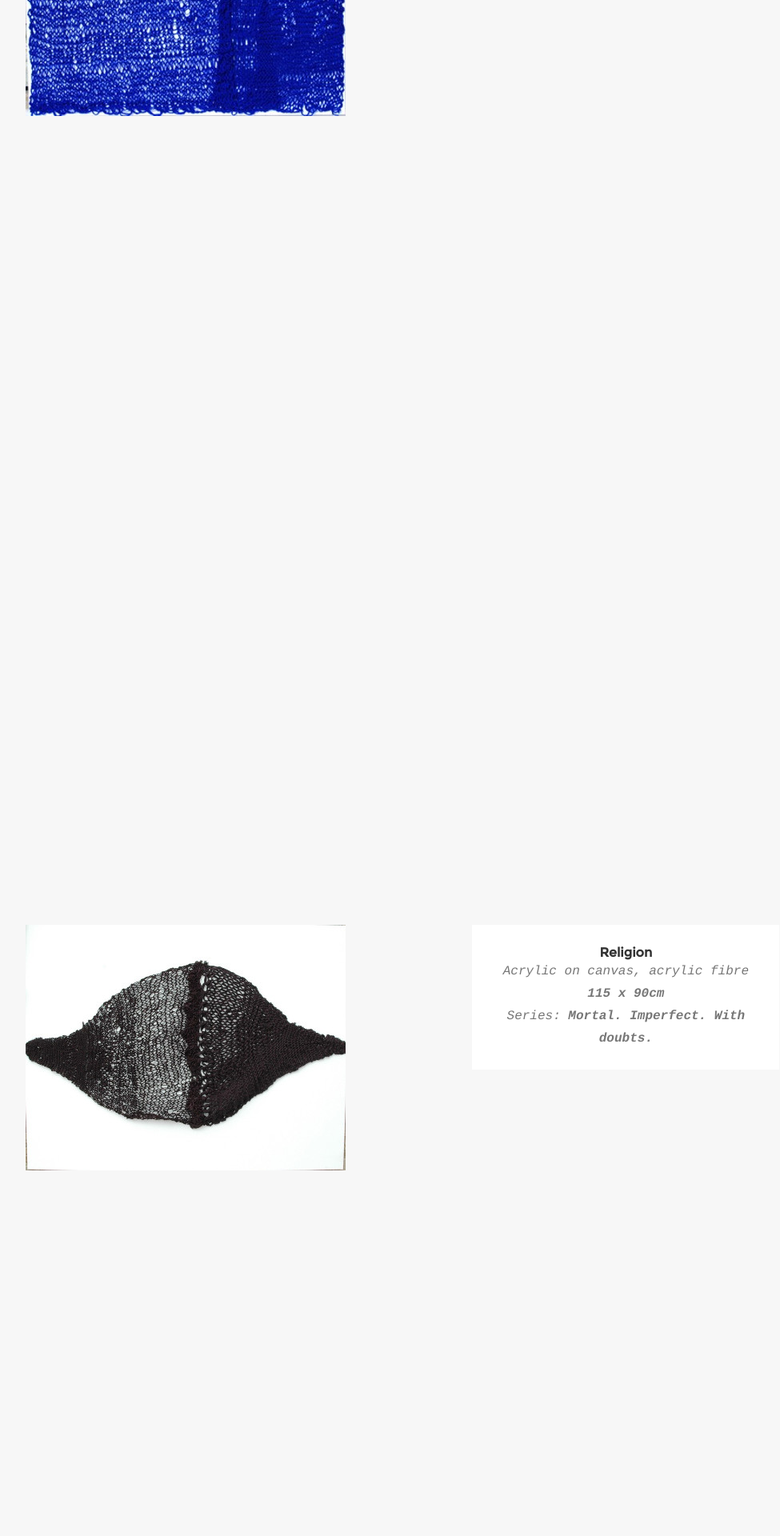
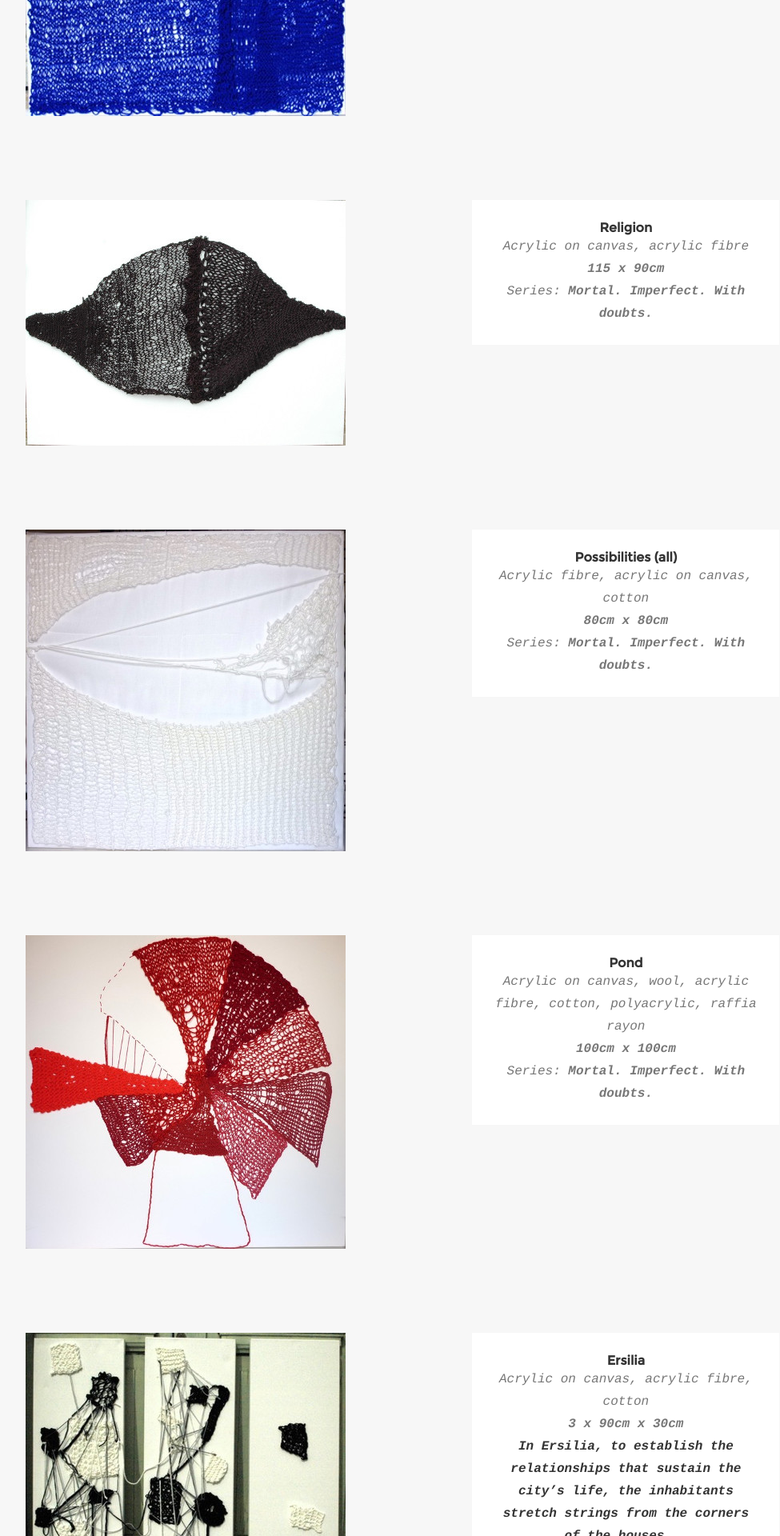
Before and after one commit to oceanomi/error-en, a Jekyll site: the page built from index.html, in a window 1280 px wide. Shown: the part 1255-3175 px from the top of the page at 80% size, without its empty margins (152-1127 px from the left). Built offline with Jekyll 4.4.1, drawn with Linux system fonts in a browser that asks for light colours.

Commit message:
adjust grid-gap

```diff
--- a/_includes/css/custom.css
+++ b/_includes/css/custom.css
@@ -312,7 +312,7 @@ ul.item-details {
 
   .grid {
     display: grid;
-    grid-gap: 8%;
+    grid-gap: 20px 8%;
     grid-template-columns: 2% 40% 30%;
   }
 
```
